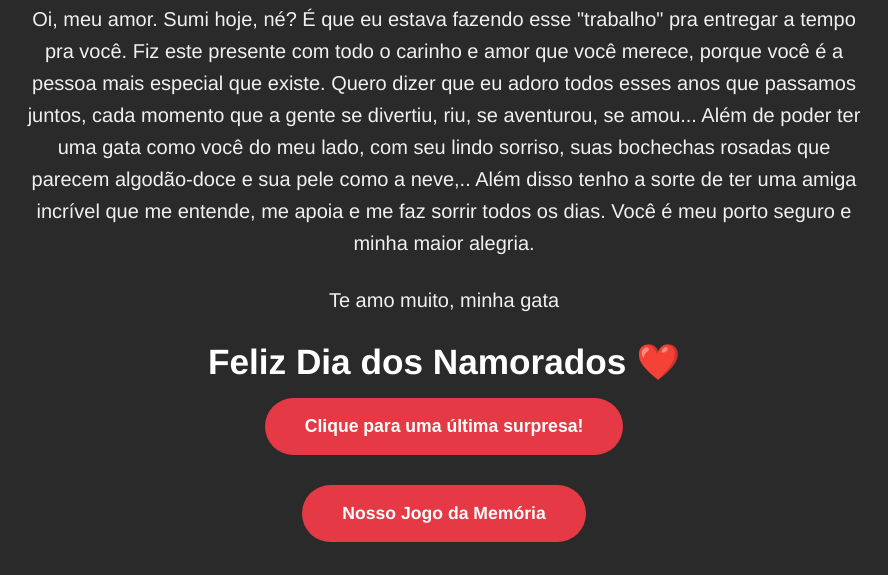
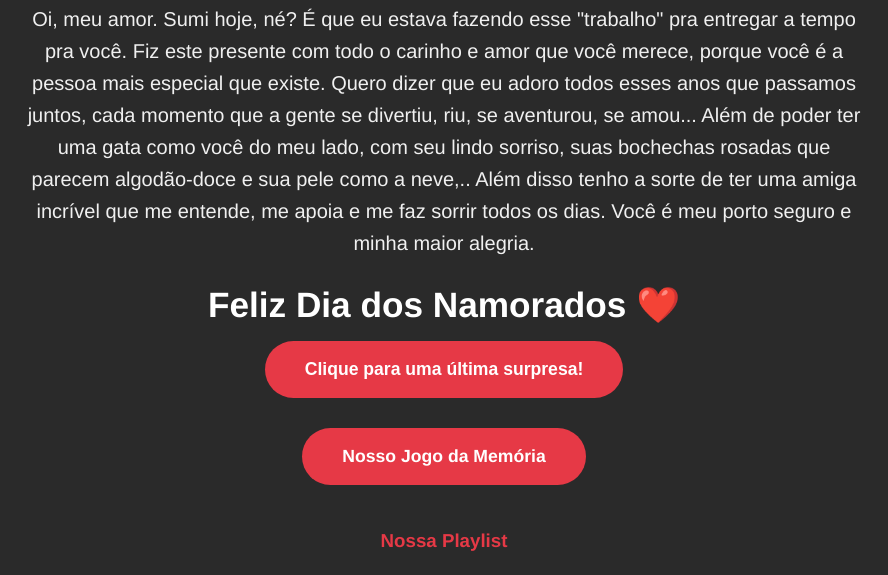
Before and after one commit to lucasfvr/para-isabella, a plain HTML site: page index.html in a window 1280 px wide. Shown: the part 1697-2272 px from the top of the page, without its empty margins (196-1084 px from the left). Drawn offline with Linux system fonts and the light colour scheme.

Commit message:
atualização

```diff
--- a/index.html
+++ b/index.html
@@ -90,7 +90,6 @@
         aventurou, se amou...
         Além de poder ter uma gata como você do meu lado, com seu lindo sorriso, suas bochechas rosadas que parecem
         algodão-doce e sua pele como a neve,.. Além disso tenho a sorte de ter uma amiga incrível que me entende, me apoia e me faz sorrir todos os dias. Você é meu porto seguro e minha maior alegria.
-        <p>Te amo muito, minha gata</p>
         </p>
 
         <h2>Feliz Dia dos Namorados ❤️</h2>
```
